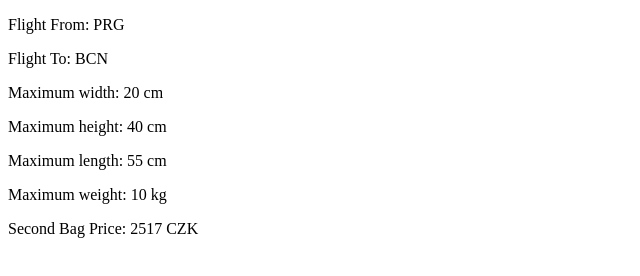
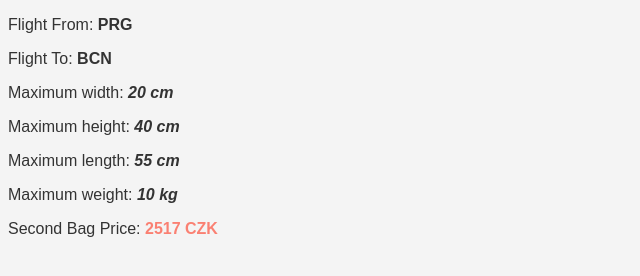
Before and after one commit to sonarohal/letenka-domaci-ukol-1, a plain HTML site: page index.html in a window 1280 px wide. Shown: the whole page, without its empty margins (0-640 px from the left). Drawn offline with Linux system fonts and the light colour scheme.

Commit message:
Pridane styly.

```diff
--- a/index.html
+++ b/index.html
@@ -4,9 +4,9 @@
   <meta charset="UTF-8">
   <meta name="viewport" content="width=device-width, initial-scale=1.0">
   <title>Letenka - domaci ukol 1</title>
+  <link rel="stylesheet" href="styles.css">
+  <script type ="module" src="index.js"></script>
 </head>
 <body>
-  <link rel="stylesheet" href="styles.css">
-  <script type ="module" src="index.js"></script>
 </body>
 </html>
--- a/index.js
+++ b/index.js
@@ -53,18 +53,18 @@ const flight = {
 
 
 document.body.innerHTML =
-'<p>Flight From: ' + flight.flyFrom + '</p>' +
-'<p>Flight To: ' + flight.flyTo + '</p>';
+'<p>Flight From:<span class="ffrom"> ' + flight.flyFrom + '</span></p>' +
+'<p>Flight To:<span class="fto"> ' + flight.flyTo + '</p>';
 
 const bagDimensions = flight.baglimit;
 
 const { hand_width, hand_height, hand_length, hand_weight } = flight.baglimit;
 document.body.innerHTML +=
-'<p>Maximum width: ' + flight.baglimit.hand_width + ' cm</p>' +
-'<p>Maximum height: ' + flight.baglimit.hand_height + ' cm</p>' +
-'<p>Maximum length: ' + flight.baglimit.hand_length + ' cm</p>' +
-'<p>Maximum weight: ' + flight.baglimit.hand_weight + ' kg</p>';
+'<p>Maximum width:<span class="maximum"> ' + flight.baglimit.hand_width + ' cm</p>' +
+'<p>Maximum height:<span class="maximum"> ' + flight.baglimit.hand_height + ' cm</p>' +
+'<p>Maximum length:<span class="maximum"> ' + flight.baglimit.hand_length + ' cm</p>' +
+'<p>Maximum weight:<span class="maximum"> ' + flight.baglimit.hand_weight + ' kg</p>';
 
 const secondBagPriceCZK = Math.ceil(flight.bags_price[2] * flight.conversion.EUR);
 document.body.innerHTML +=
-'<p>Second Bag Price: ' + secondBagPriceCZK + ' CZK</p>'
+'<p>Second Bag Price:<span class="price"> ' + secondBagPriceCZK + ' CZK</p>'
--- a/styles.css
+++ b/styles.css
@@ -0,0 +1,21 @@
+body {
+  font-family: Arial, sans-serif;
+  background-color: #f4f4f4;
+  color: #333;
+  height: 100vh;
+  margin: 50;
+}
+
+.ffrom, .fto {
+  font-weight: bold;
+}
+
+.maximum {
+  font-style: italic;
+  font-weight: bold;
+}
+
+.price {
+  color: salmon;
+  font-weight: bold;
+}
```
